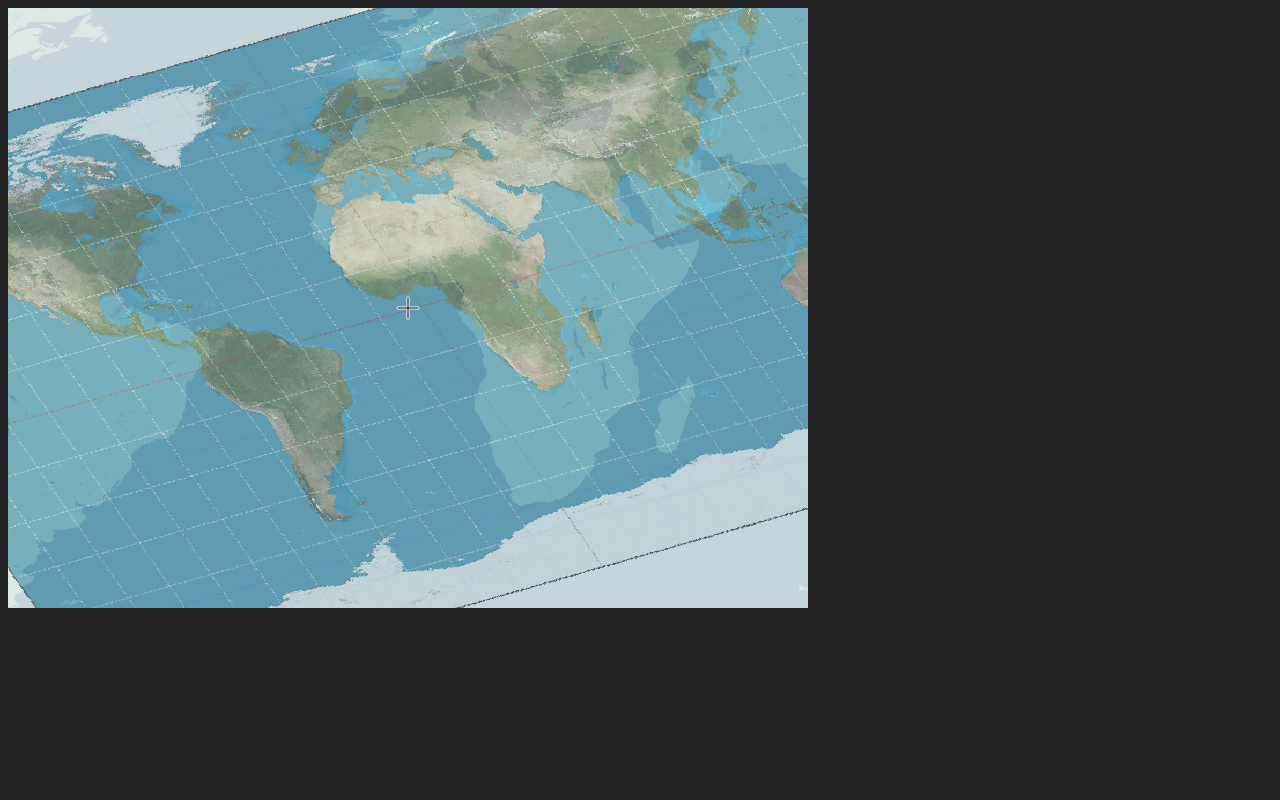
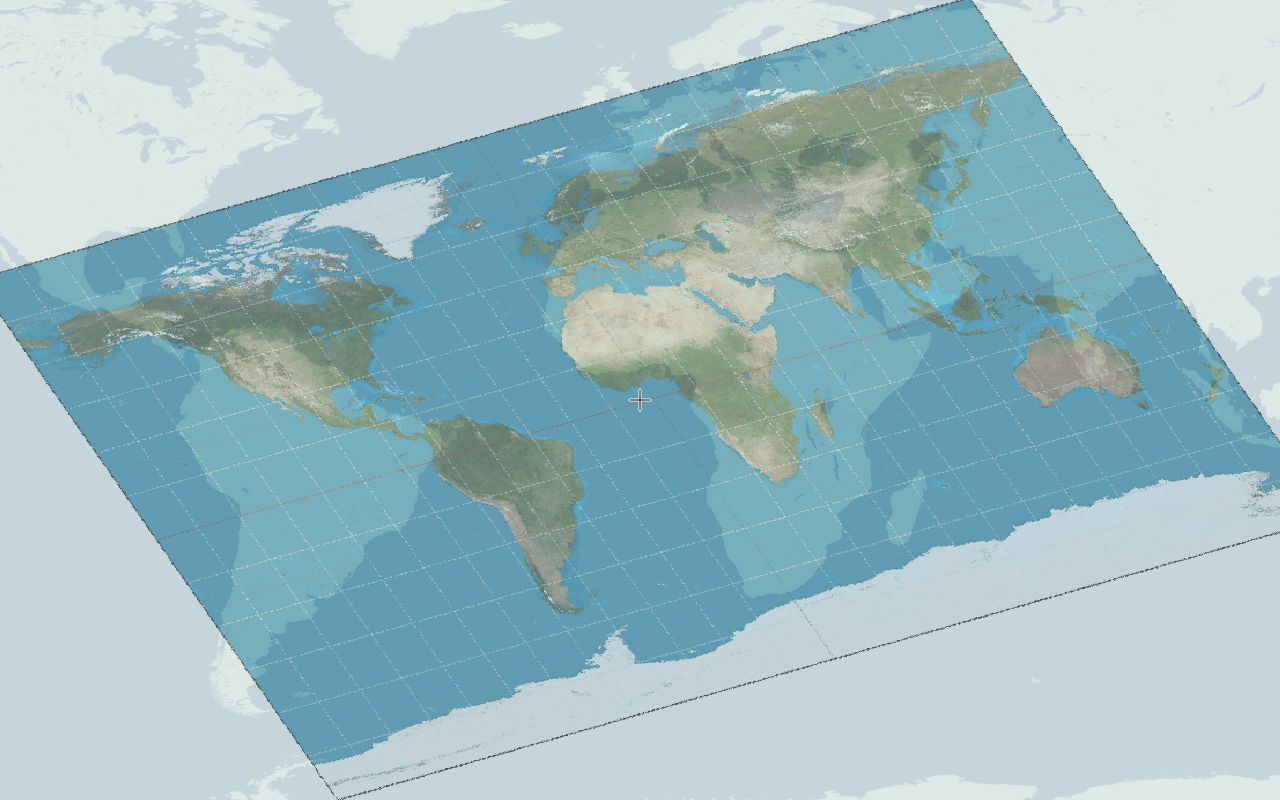
Before and after one commit to giovanirubim/image-fitter, a plain HTML site: page index.html in a window 1280 px wide. Drawn offline with Linux system fonts and the light colour scheme.

Commit message:
Resizing canvas

```diff
--- a/js/main.js
+++ b/js/main.js
@@ -63,15 +63,6 @@ const render = () => {
 	if (!previewOn) {
 		drawCursor();
 	}
-};
-
-const main = async () => {
-	items.push(
-		new Item(await loadImage('./img/base-image.png')),
-		new Item(await loadImage('./img/image.png')),
-	);
-	activeItem = items[1];
-	render();
 };
 
 canvas.addEventListener('wheel', e => {
@@ -217,4 +208,29 @@ window.addEventListener('keydown', e => {
 	}
 });
 
+const resizeCanvas = () => {
+	editWidth = window.innerWidth;
+	editHeight = window.innerHeight;
+	if (previewOn) {
+		return;
+	}
+	canvas.width = editWidth;
+	canvas.height = editHeight;
+	world = [ 1, 0, 0, 1, editWidth/2, editHeight/2 ];
+	render();
+};
+
+window.addEventListener('resize', e => {
+	resizeCanvas();
+});
+
+const main = async () => {
+	items.push(
+		new Item(await loadImage('./img/base-image.png')),
+		new Item(await loadImage('./img/image.png')),
+	);
+	activeItem = items[1];
+	resizeCanvas();
+};
+
 main().catch(console.error);
--- a/style.css
+++ b/style.css
@@ -1,5 +1,7 @@
 body {
 	background-color: #222;
+	margin: 0px;
+	overflow: hidden;
 }
 canvas {
 	background-color: #333;
```
